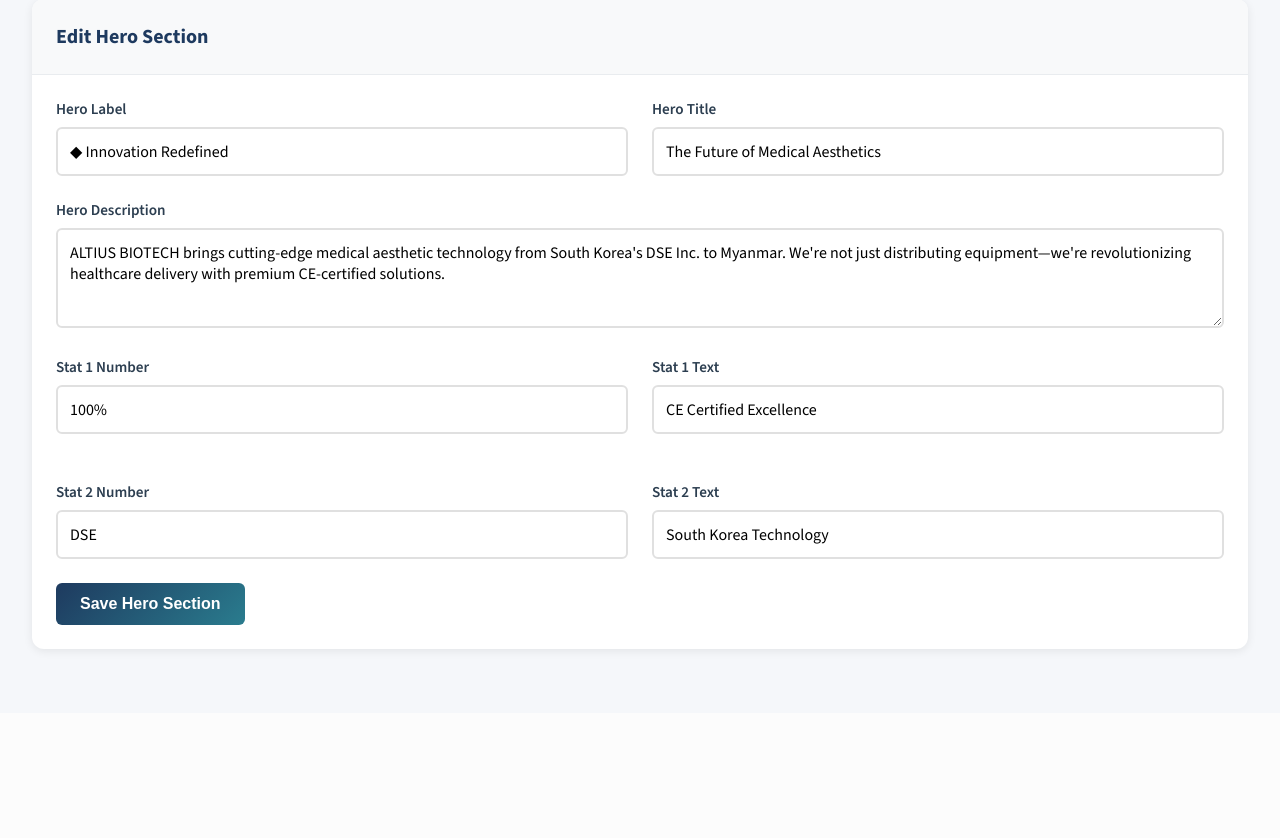
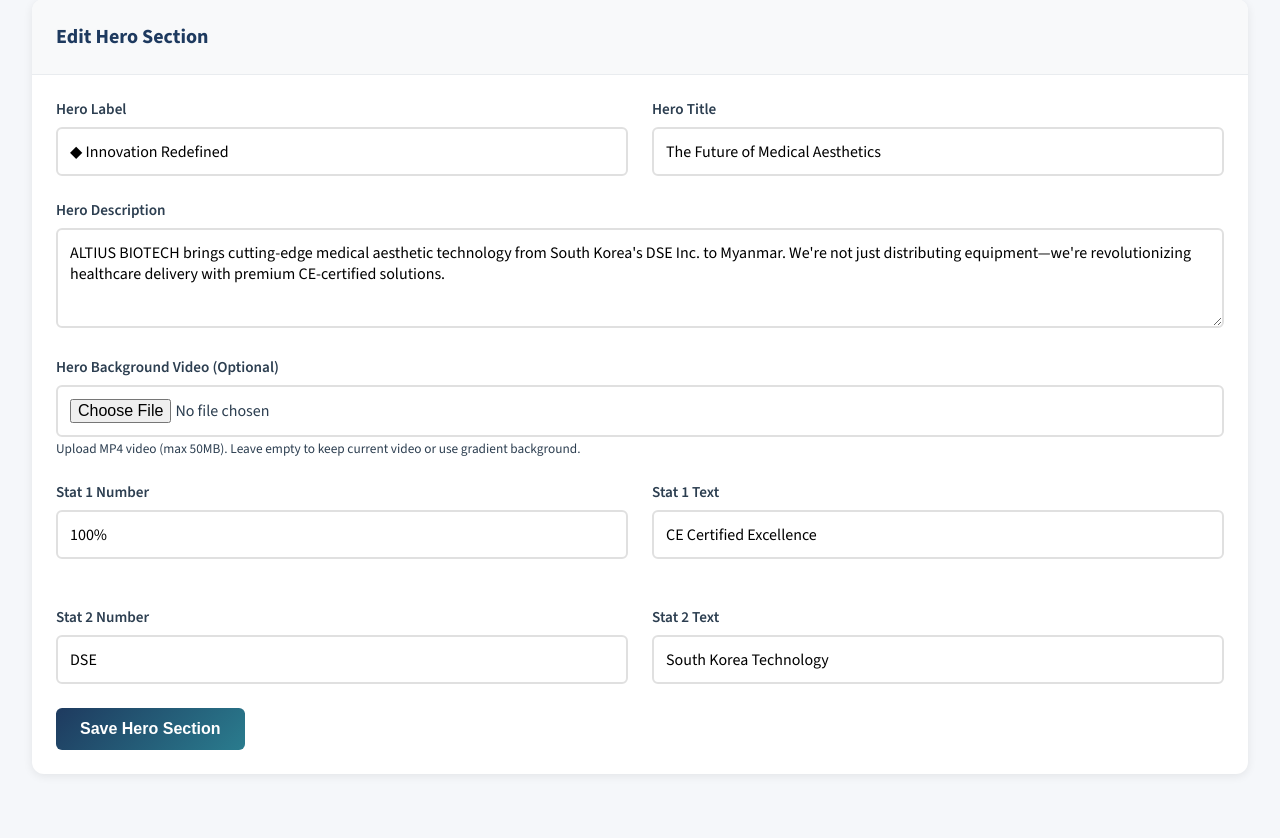
Before and after one commit to altiusbiotech/altiusbiotech, a Flask app: page /admin in a window 1280 px wide. Shown: the part 558-1396 px from the top of the page. Before the commit the page ends 1212 px from the top, so only its background shows below. Run offline with Flask 3, Linux system fonts and the light colour scheme; the visitor is signed in with stand-in values (Sample User, id 1); data comes from the database, SQL or seed files in the repository; some libraries are stand-ins or nearby versions.

Commit message:
Add video upload feature

```diff
--- a/app.py
+++ b/app.py
@@ -336,6 +336,33 @@
         content.stat2_number = request.form.get('stat2_number')
     if request.form.get('stat2_text') is not None:
         content.stat2_text = request.form.get('stat2_text')
+
+    # Handle hero video upload
+    if 'hero_video' in request.files:
+        video_file = request.files['hero_video']
+        if video_file and video_file.filename:
+            # Allowed video extensions
+            allowed_video_extensions = {'mp4', 'webm', 'mov', 'avi'}
+            if '.' in video_file.filename and video_file.filename.rsplit('.', 1)[1].lower() in allowed_video_extensions:
+                # Delete old video if exists
+                if content.hero_video:
+                    old_video_path = os.path.join('static', 'videos', content.hero_video)
+                    if os.path.exists(old_video_path):
+                        os.remove(old_video_path)
+
+                # Save new video
+                filename = secure_filename(video_file.filename)
+                timestamp = datetime.now().strftime('%Y%m%d_%H%M%S')
+                video_filename = f"hero_{timestamp}_{filename}"
+                video_path = os.path.join('static', 'videos', video_filename)
+
+                # Create videos directory if it doesn't exist
+                os.makedirs(os.path.join('static', 'videos'), exist_ok=True)
+                video_file.save(video_path)
+                content.hero_video = video_filename
+            else:
+                flash('Invalid video file type. Only MP4, WEBM, MOV, AVI allowed.', 'danger')
+                return redirect(url_for('admin_dashboard'))
 
     db.session.commit()
     flash('Hero section updated successfully!', 'success')
--- a/models.py
+++ b/models.py
@@ -11,6 +11,7 @@
     hero_label = db.Column(db.String(200), default='◆ Innovation Redefined')
     hero_title = db.Column(db.String(200), default='The Future of Medical Aesthetics')
     hero_description = db.Column(db.Text)
+    hero_video = db.Column(db.String(255))  # Video filename for hero background
     stat1_number = db.Column(db.String(50), default='100%')
     stat1_text = db.Column(db.String(100), default='CE Certified Excellence')
     stat2_number = db.Column(db.String(50), default='DSE')
--- a/templates/admin/dashboard.html
+++ b/templates/admin/dashboard.html
@@ -102,7 +102,7 @@
     <div class="card">
         <div class="card-header"><h3>Edit Hero Section</h3></div>
         <div class="card-body">
-            <form method="POST" action="{{ url_for('update_hero') }}">
+            <form method="POST" action="{{ url_for('update_hero') }}" enctype="multipart/form-data">
                 <input type="hidden" name="csrf_token" value="{{ csrf_token() }}">
                 <div class="grid grid-2">
                     <div class="form-group">
@@ -118,6 +118,20 @@
                     <label>Hero Description</label>
                     <textarea name="hero_description">{{ content.hero_description if content else '' }}</textarea>
                 </div>
+
+                <!-- Hero Video Upload -->
+                <div class="form-group">
+                    <label>Hero Background Video (Optional)</label>
+                    {% if content and content.hero_video %}
+                    <div style="margin-bottom: 1rem;">
+                        <p><strong>Current Video:</strong> {{ content.hero_video }}</p>
+                        <video src="{{ url_for('static', filename='videos/' + content.hero_video) }}" style="max-width: 300px; border-radius: 8px;" controls></video>
+                    </div>
+                    {% endif %}
+                    <input type="file" name="hero_video" accept="video/*">
+                    <small>Upload MP4 video (max 50MB). Leave empty to keep current video or use gradient background.</small>
+                </div>
+
                 <div class="grid grid-2">
                     <div class="form-group">
                         <label>Stat 1 Number</label>
```
Also changed, not shown: static/css/style.css (+36 -1 lines), templates/index.html (+10 -0 lines), 2 other files.
